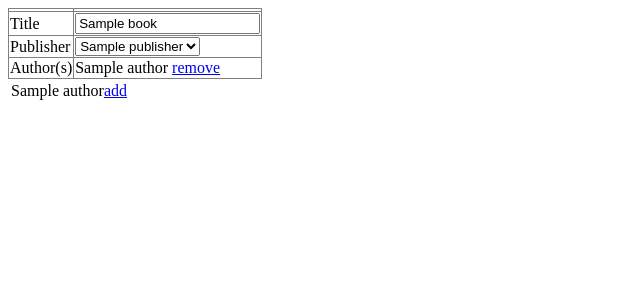
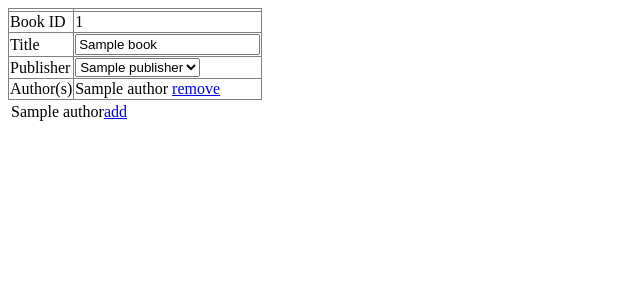
Before and after one commit to markriemer/DBManagement, a Django app: page /books/book/1 in a window 1280 px wide. Shown: the top 300 px of the page, without its empty margins (0-640 px from the left). Run offline with Django 3.2, Linux system fonts and the light colour scheme; tables that the repository leaves empty hold one stand-in row (values such as "Sample post"); some libraries are stand-ins or nearby versions.

Commit message:
added addbook functionality

```diff
--- a/books/templates/books/book.html
+++ b/books/templates/books/book.html
@@ -9,15 +9,15 @@
  }
 
  var link = function(id,authname){
-     $.get("/books/book/link?auth=" + id + "&book={{book.book_id}}", "", function(message){
+     $.get("/books/book/link?auth=" + id + "&book="+$('#book_id').html(), "", function(message){
 
        $('#authorsdiv').append("<span id=\"wrote" + message + "\">" + authname + " <a href=\"javascript:void(0)\" onclick=\"unlink("+message+")\">remove</a><br></span>");
      });
  }
 
  var updateBook = function(){
-     $.get("/books/book/modify/{{book.book_id}}"+"?title="+$('#title').val()+"&pub="+$('#publisher').val(), "", function(message) {
-          $('#message').html(message);
+     $.get("/books/book/modify/" + $('#book_id').html() +"?title="+$('#title').val()+"&pub="+$('#publisher').val(), "", function(message) {
+          $('#book_id').html(message);
      });
  }
 
@@ -28,6 +28,10 @@
        <th></th>
        <th></th>
     </tr>
+       <tr>
+            <td>Book ID</td>
+            <td><span id="book_id">{{book.book_id}}</td>
+       </tr>
        <tr>
             <td>Title</td>
             <td><input type="text" id="title" value="{{book.title}}" onchange="updateBook()" /></td>
--- a/books/templates/books/index.html
+++ b/books/templates/books/index.html
@@ -10,14 +10,11 @@
 </script>
 
 
-
-
-
-
 <table>
   <tr>
     <td><a href="/books/auth">Add/Edit Authors</a></td>
     <td><a href="/books/pub">Add/Edit Publishers</a></td>
+    <td><a href="/books/book/add">Add New Book</a></td>
   </tr>
 </table>
 
--- a/books/urls.py
+++ b/books/urls.py
@@ -19,6 +19,7 @@ urlpatterns = [
     url(r'^authors/updateauth/(?P<auth_id>[0-9]+)$', views.updateauth, name='updateauth'),
     url(r'^book/(?P<book_id>[0-9]+)$', views.updatebook, name='updatebook'),
     url(r'^book/modify/(?P<book_id>[0-9]+)$', views.modifybook, name='modifybook'),
+    url(r'^book/modify/(?P<book_id>-1)$', views.modifybook, name='modifybook'),
     url(r'^book/unlink/(?P<wrote_id>[0-9]+)$', views.unlink, name='unlink'),
     url(r'^book/link$', views.link, name='link'),
     url(r'^book/deletebook/(?P<book_id>[0-9]+)$', views.deletebook, name='deletebook'),
--- a/books/views.py
+++ b/books/views.py
@@ -42,8 +42,9 @@ def updatebook(request, book_id):
 def modifybook(request, book_id):
     title = request.GET.get("title")
     pub = request.GET.get("pub")
-    if book_id == -1:
-         book = Books(title=title, publisher=pub)
+    if int(book_id)==-1:
+         publisher = Publishers.objects.get(pub_id=pub)
+         book = Books(title=title, publisher=publisher)
     else:
          book = Books.objects.get(book_id=book_id)
          book.title = title
```
